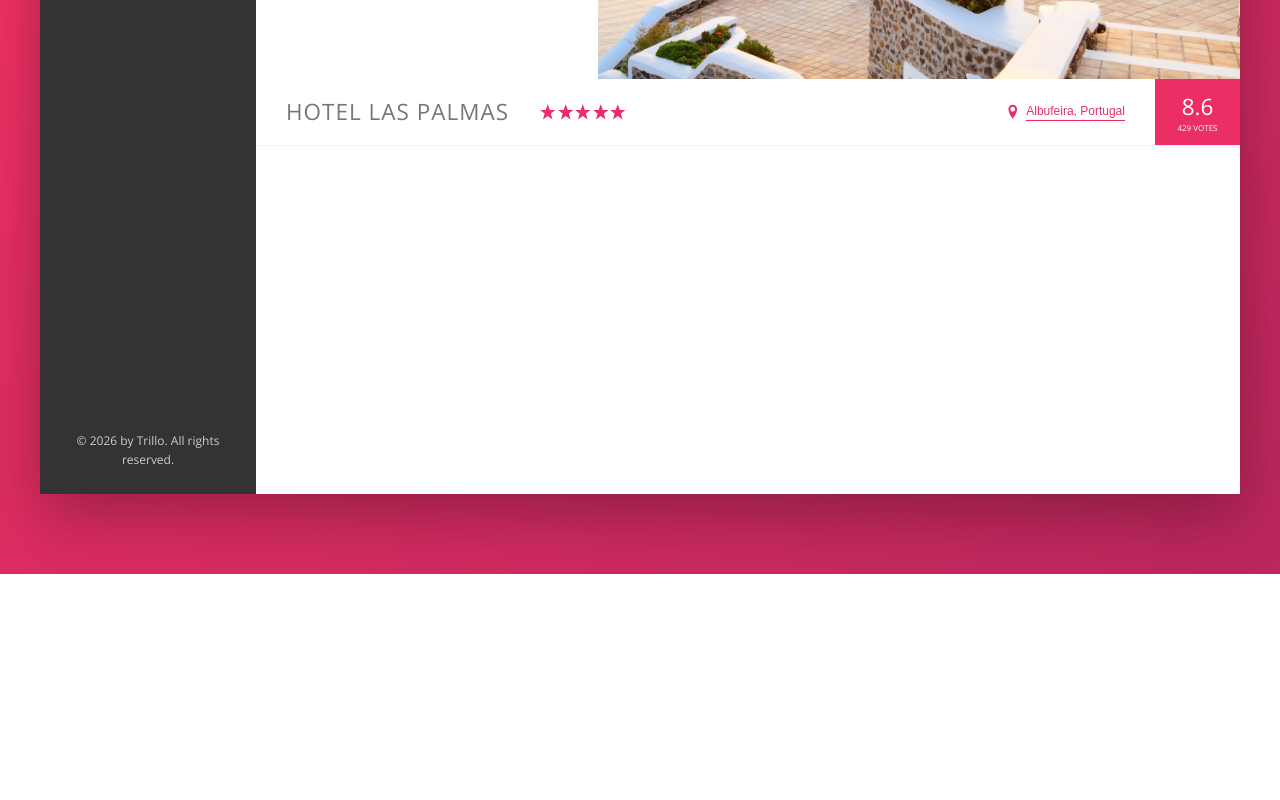
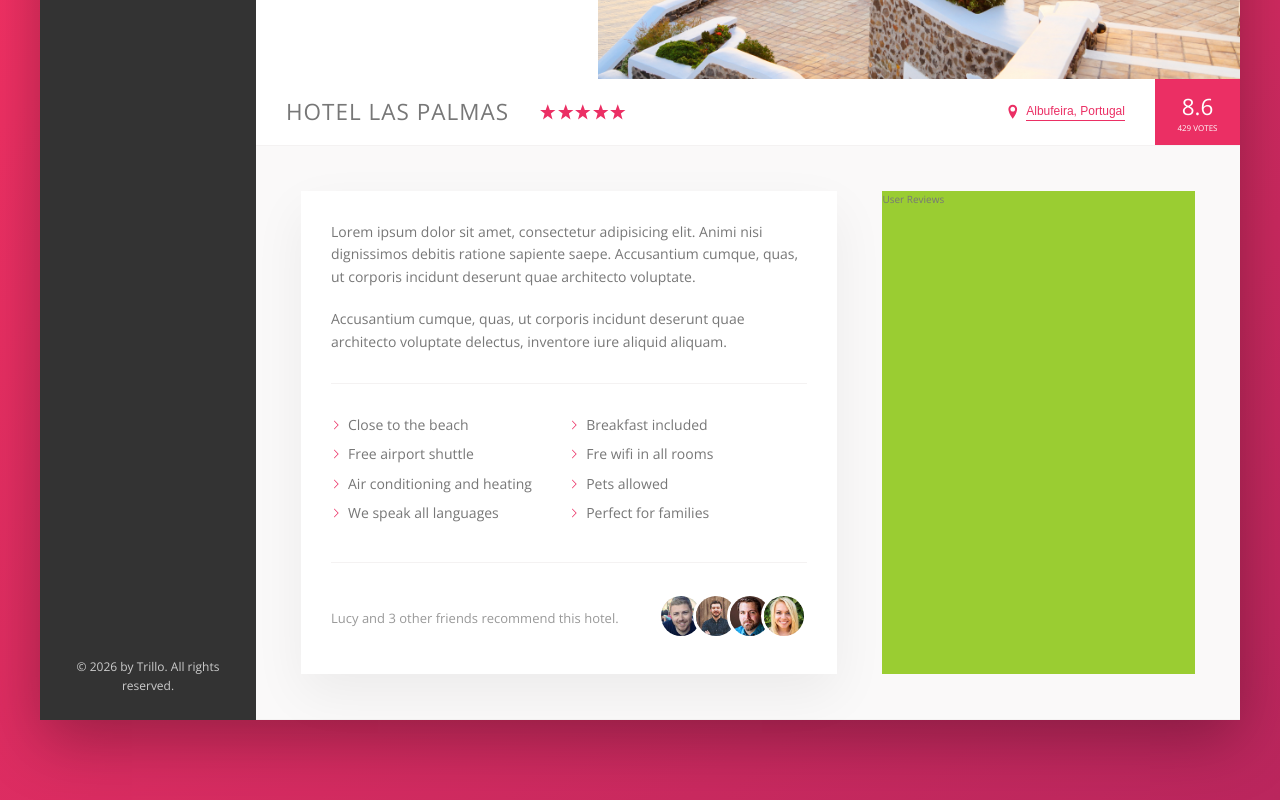
Before and after one commit to MarkovicMihajlo/Trillo, a website: page index.html in a window 1280 px wide. Shown: the part 456-1256 px from the top of the page. Before the commit the page ends 1030 px from the top, so only its background shows below. Drawn offline with nearby package versions, Linux system fonts and the light colour scheme.

Commit message:
Description Section Finished

```diff
--- a/index.html
+++ b/index.html
@@ -123,6 +123,36 @@
                             <div class="overview__rating-count">429 votes</div>
                         </div>
                     </div>
+                    <div class="detail">
+                        <div class="description">
+                            <p class="paragraph">
+                                Lorem ipsum dolor sit amet, consectetur adipisicing elit. Animi nisi dignissimos debitis ratione sapiente saepe. Accusantium cumque, quas, ut corporis incidunt deserunt quae architecto voluptate.
+                            </p>
+                            <p class="paragraph">
+                                Accusantium cumque, quas, ut corporis incidunt deserunt quae architecto voluptate delectus, inventore iure aliquid aliquam.
+                            </p>
+                            <ul class="list">
+                                <li class="list__item">Close to the beach</li>
+                                <li class="list__item">Breakfast included</li>
+                                <li class="list__item">Free airport shuttle</li>
+                                <li class="list__item">Fre wifi in all rooms</li>
+                                <li class="list__item">Air conditioning and heating</li>
+                                <li class="list__item">Pets allowed</li>
+                                <li class="list__item">We speak all languages</li>
+                                <li class="list__item">Perfect for families</li>
+                            </ul>
+                            <div class="recommend">
+                                <p class="recommend__count">Lucy and 3 other friends recommend this hotel.</p>
+                                <div class="recommend__friends">
+                                    <img src="img/user-3.jpg" alt="Friend 1" class="recommend__photo">
+                                    <img src="img/user-4.jpg" alt="Friend 2" class="recommend__photo">
+                                    <img src="img/user-5.jpg" alt="Friend 3" class="recommend__photo">
+                                    <img src="img/user-6.jpg" alt="Friend 4" class="recommend__photo">
+                                </div>
+                            </div>
+                        </div>
+                        <div class="user-reviews">User Reviews</div>
+                    </div>
                 </main>
             </div>
         </div>
--- a/sass/_base.scss
+++ b/sass/_base.scss
@@ -27,6 +27,9 @@ Grey dark 3: #999
     --color-grey-dark-3: #999;
 
     --shadow-dark: 0 2rem 6rem rgba(0, 0, 0, 0.3);
+    --shadow-light: 0 2rem 5rem rgba(0, 0, 0, .06);
+
+    --line: 1px solid var(--color-grey-light-2);
 }
 
 *{
--- a/sass/_components.scss
+++ b/sass/_components.scss
@@ -188,7 +188,7 @@
 .overview{
     display: flex;
     align-items: center;
-    border-bottom: 1px solid var(--color-grey-light-2);
+    border-bottom: var(--line);
 
     &__heading{
         font-size: 2.25rem;
@@ -280,3 +280,63 @@
         box-shadow: none;
     }
 }
+
+.paragraph:not(:last-of-type){
+    margin-bottom: 2rem;
+}
+
+.list{
+    list-style: none;
+    margin: 3rem 0rem;
+    padding: 3rem 0rem;
+    border-top: var(--line);
+    border-bottom: var(--line);
+    display: flex;
+    flex-wrap: wrap;
+
+    &__item{
+        flex: 0 0 50%;
+        margin-bottom: .7rem;
+    }
+
+    &__item::before{
+        content: "";
+        display: inline-block;
+        height: 1rem;
+        width: 1rem;
+        margin-right: .7rem;
+        //background-image: url(../img/chevron-thin-right.svg);
+        //background-size: cover;
+        background-color: var(--color-primary);
+        -webkit-mask-image: url(../img/chevron-thin-right.svg);
+        -webkit-mask-size: cover;
+        mask-image: url(../img/chevron-thin-right.svg);
+        mask-size: cover;
+    }
+
+}
+
+.recommend{
+    font-size: 1.3rem;
+    color: var(--color-grey-dark-3);
+    display: flex;
+    align-items: center;
+
+    &__count{
+        margin-right: auto;
+    }
+
+    &__photo{
+        box-sizing: content-box;
+        height: 4rem;
+        width: 4rem;
+        border-radius: 50%;
+        border: 3px solid #fff;
+
+        &:not(:last-child){
+            margin-right: -1.5rem;
+        }
+
+    }
+
+}
--- a/sass/_layout.scss
+++ b/sass/_layout.scss
@@ -10,7 +10,7 @@
     font-size: 1.4rem;
     height: 7rem;
     background-color: #fff;
-    border-bottom: 1px solid var(--color-grey-light-2);
+    border-bottom: var(--line);
     display: flex;
     justify-content: space-between;
     align-items: center;
@@ -30,6 +30,26 @@
 
 .hotel-view{
     background-color: #fff;
-    height: 80rem;
     flex: 1;
 }
+
+.detail{
+    display: flex;
+    padding: 4.5rem;
+    background-color: var(--color-grey-light-1);
+    border-bottom: var(--line);
+}
+
+.description{
+    font-size: 1.4rem;
+    background-color: #fff;
+    box-shadow: var(--shadow-light);
+    padding: 3rem;
+    flex: 0 0 60%;
+    margin-right: 4.5rem;
+}
+
+.user-reviews{
+    background-color: yellowgreen;
+    flex: 1;
+}
```
Also changed, not shown: css/style.css, 1 other file.
